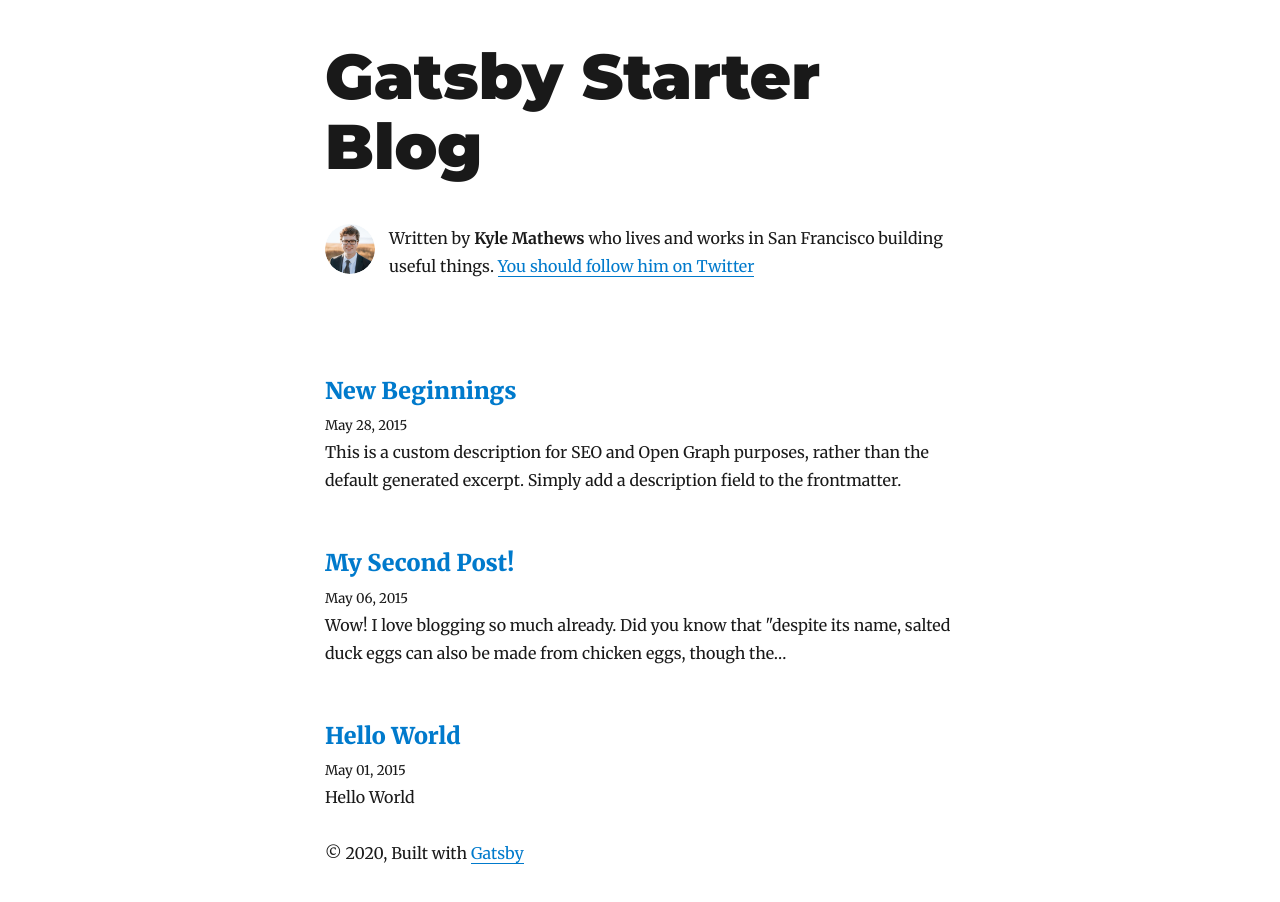
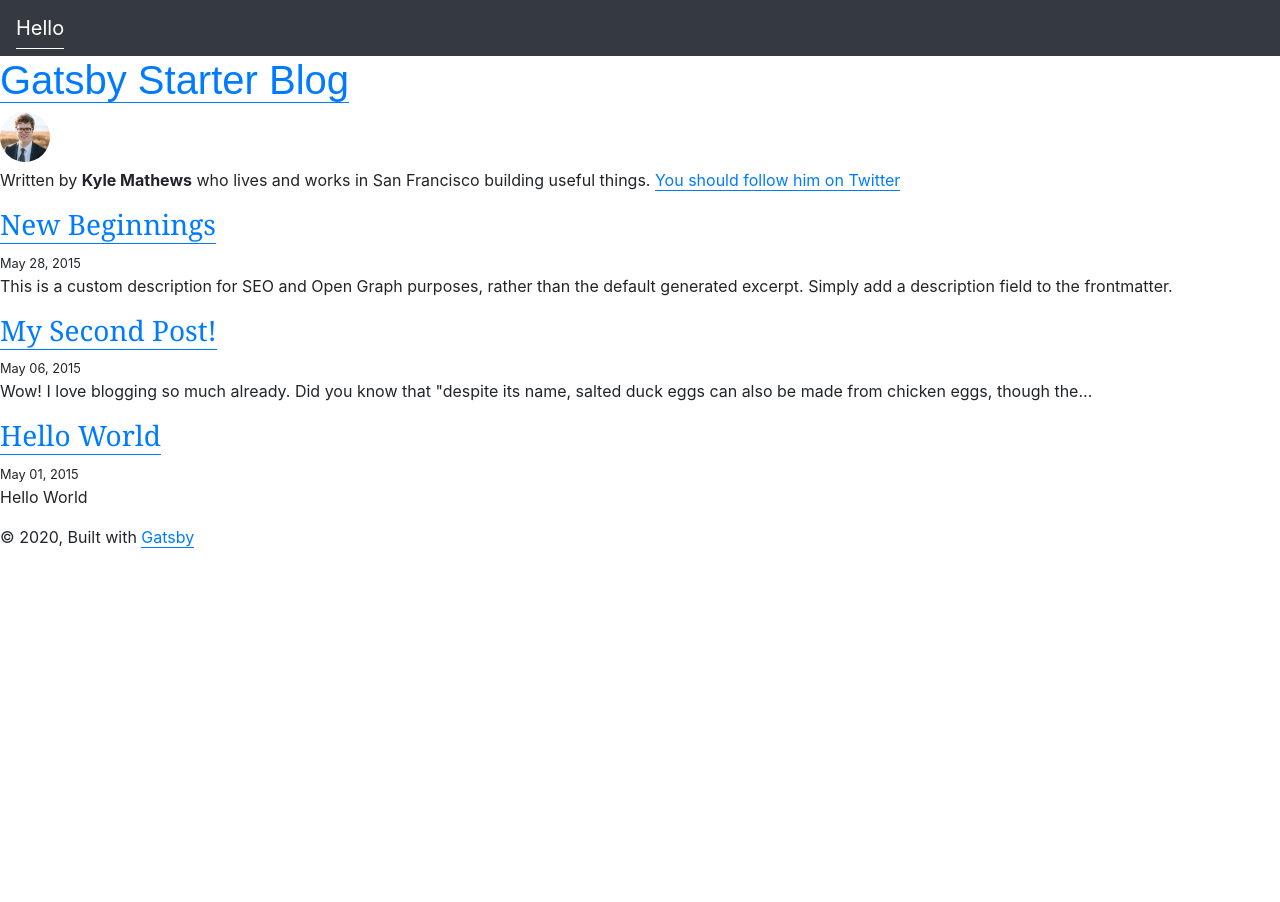
Before and after one commit to oluwakeye-john/dev-blog, a Gatsby site: page / in a window 1280 px wide. After the commit the page ends 800 px from the top, so only its background shows below. Built offline with nearby package versions, Linux system fonts and the light colour scheme; Gatsby itself is replaced by a stand-in of ours; some packages are replaced by stand-ins of ours.

Commit message:
Initial commit

```diff
--- a/package.json
+++ b/package.json
@@ -8,6 +8,7 @@
     "url": "https://github.com/gatsbyjs/gatsby/issues"
   },
   "dependencies": {
+    "bootstrap": "^4.4.1",
     "gatsby": "^2.20.25",
     "gatsby-image": "^2.3.4",
     "gatsby-plugin-feed": "^2.4.3",
@@ -25,6 +26,8 @@
     "gatsby-source-filesystem": "^2.2.4",
     "gatsby-transformer-remark": "^2.7.3",
     "gatsby-transformer-sharp": "^2.4.6",
+    "jquery": "^3.5.0",
+    "popper.js": "^1.16.1",
     "prismjs": "^1.19.0",
     "react": "^16.12.0",
     "react-dom": "^16.12.0",
--- a/src/components/bio.js
+++ b/src/components/bio.js
@@ -8,8 +8,6 @@
 import React from "react"
 import { useStaticQuery, graphql } from "gatsby"
 import Image from "gatsby-image"
-
-import { rhythm } from "../utils/typography"
 
 const Bio = () => {
   const data = useStaticQuery(graphql`
@@ -37,21 +35,10 @@ const Bio = () => {
 
   const { author, social } = data.site.siteMetadata
   return (
-    <div
-      style={{
-        display: `flex`,
-        marginBottom: rhythm(2.5),
-      }}
-    >
+    <div>
       <Image
         fixed={data.avatar.childImageSharp.fixed}
         alt={author.name}
-        style={{
-          marginRight: rhythm(1 / 2),
-          marginBottom: 0,
-          minWidth: 50,
-          borderRadius: `100%`,
-        }}
         imgStyle={{
           borderRadius: `50%`,
         }}
--- a/src/components/layout.js
+++ b/src/components/layout.js
@@ -1,62 +1,20 @@
 import React from "react"
 import { Link } from "gatsby"
+import 'bootstrap/dist/css/bootstrap.min.css'
 
-import { rhythm, scale } from "../utils/typography"
-
-const Layout = ({ location, title, children }) => {
-  const rootPath = `${__PATH_PREFIX__}/`
-  let header
-
-  if (location.pathname === rootPath) {
-    header = (
-      <h1
-        style={{
-          ...scale(1.5),
-          marginBottom: rhythm(1.5),
-          marginTop: 0,
-        }}
-      >
-        <Link
-          style={{
-            boxShadow: `none`,
-            color: `inherit`,
-          }}
-          to={`/`}
+const Layout = ({ title, children }) => {
+    return (
+        <div>
+            <nav className="navbar navbar-dark bg-dark">
+                <a href="#" className="navbar-brand">Hello</a>
+            </nav>
+            <div>
+                <h1>
+                    <Link to={`/`}
                     >
                         {title}
                     </Link>
                 </h1>
-    )
-  } else {
-    header = (
-      <h3
-        style={{
-          fontFamily: `Montserrat, sans-serif`,
-          marginTop: 0,
-        }}
-      >
-        <Link
-          style={{
-            boxShadow: `none`,
-            color: `inherit`,
-          }}
-          to={`/`}
-        >
-          {title}
-        </Link>
-      </h3>
-    )
-  }
-  return (
-    <div
-      style={{
-        marginLeft: `auto`,
-        marginRight: `auto`,
-        maxWidth: rhythm(24),
-        padding: `${rhythm(1.5)} ${rhythm(3 / 4)}`,
-      }}
-    >
-      <header>{header}</header>
                 <main>{children}</main>
                 <footer>
                     © {new Date().getFullYear()}, Built with
@@ -64,6 +22,7 @@ const Layout = ({ location, title, children }) => {
                     <a href="https://www.gatsbyjs.org">Gatsby</a>
                 </footer>
             </div>
+        </div>
     )
 }
 
--- a/src/pages/index.js
+++ b/src/pages/index.js
@@ -4,7 +4,6 @@ import { Link, graphql } from "gatsby"
 import Bio from "../components/bio"
 import Layout from "../components/layout"
 import SEO from "../components/seo"
-import { rhythm } from "../utils/typography"
 
 const BlogIndex = ({ data, location }) => {
     const siteTitle = data.site.siteMetadata.title
@@ -19,12 +18,8 @@ const BlogIndex = ({ data, location }) => {
                 return (
                     <article key={node.fields.slug}>
                         <header>
-              <h3
-                style={{
-                  marginBottom: rhythm(1 / 4),
-                }}
-              >
-                <Link style={{ boxShadow: `none` }} to={node.fields.slug}>
+                            <h3>
+                                <Link to={node.fields.slug}>
                                     {title}
                                 </Link>
                             </h3>
```
Also changed, not shown: gatsby-browser.js (+9 -4 lines), src/templates/blog-post.js (+6 -30 lines), 1 other file. Lines whose indentation alone changed are shown as unchanged.
